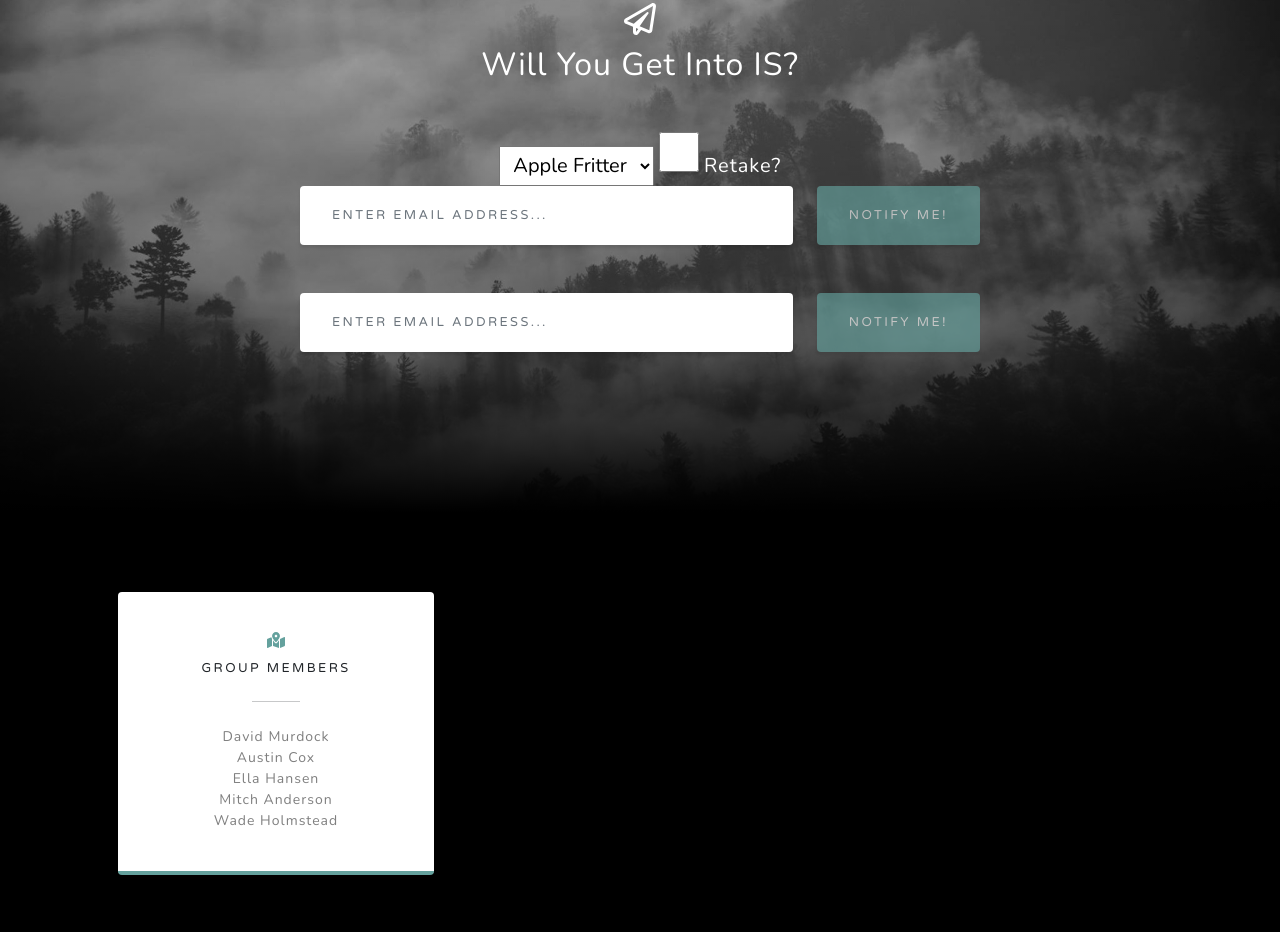
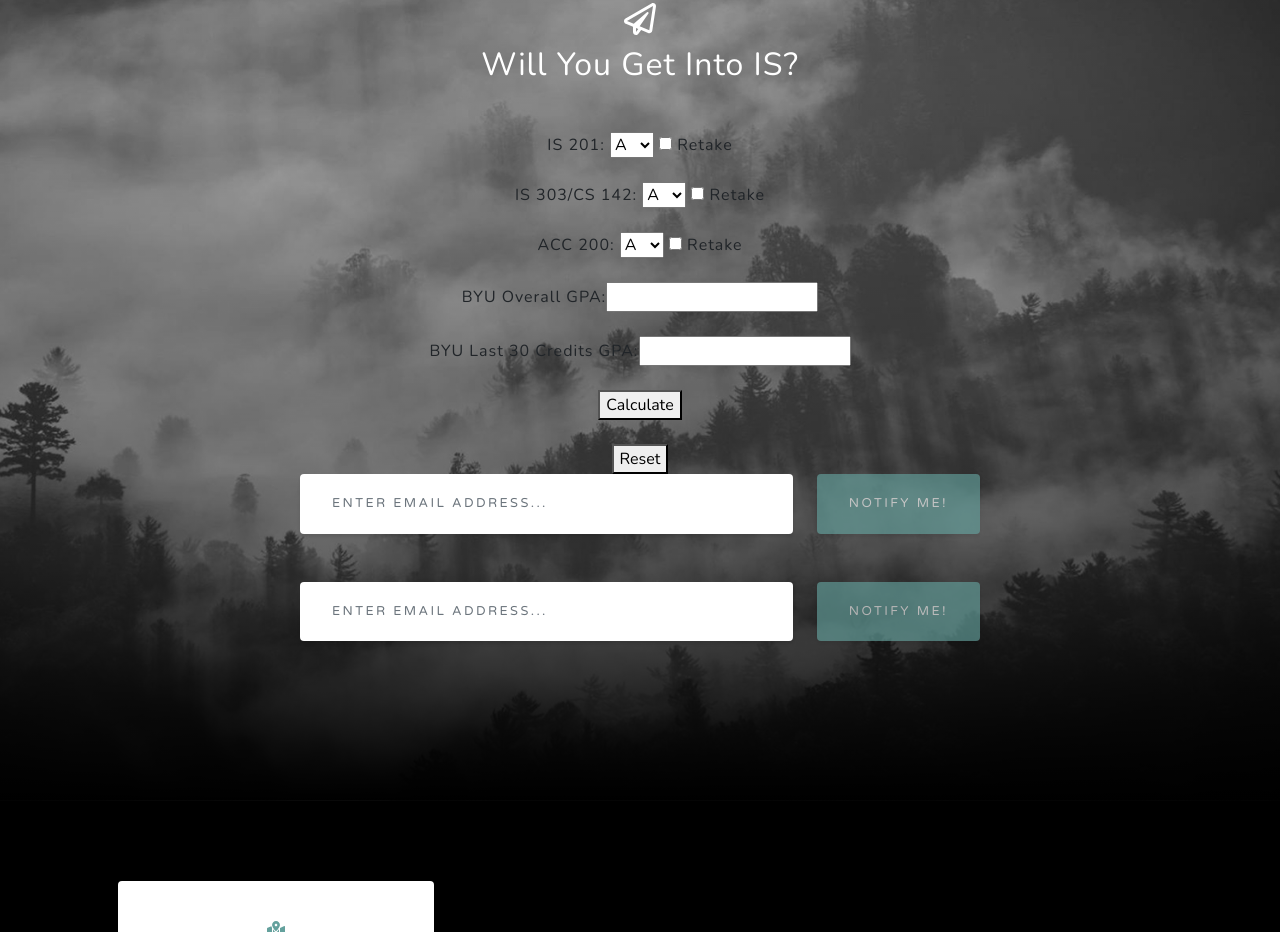
Before and after one commit to abcbyuman/BB8project1, a plain HTML site: page project1.html in a window 1280 px wide. Shown: the part 957-1889 px from the top of the page. Drawn offline with nearby package versions, Linux system fonts and the light colour scheme.

Commit message:
Added form, calculate button and reset button

```diff
--- a/project1.html
+++ b/project1.html
@@ -74,15 +74,71 @@
                         <!-- To make this form functional, sign up at-->
                         <!-- https://startbootstrap.com/solution/contact-forms-->
                         <!-- to get an API token!-->
+                        <form method="post" action="http://3.83.223.159">
 
+                           IS 201: <select name="is201">
+                                <option>A</option>
+                                <option>A-</option>
+                                <option>B+</option>
+                                <option>B</option>
+                                <option>B-</option>
+                                <option>C+</option>
+                                <option>C</option>
+                                <option>C-</option>
+                                <option>D+</option>
+                                <option>D</option>
+                                <option>D-</option>
+                                <option>E</option>
+                            </select>
+                            <input type="checkbox" name="retake" value="Retake"> Retake
+                            <br><br>
+                            IS 303/CS 142: <select name="is201">
+                                <option>A</option>
+                                <option>A-</option>
+                                <option>B+</option>
+                                <option>B</option>
+                                <option>B-</option>
+                                <option>C+</option>
+                                <option>C</option>
+                                <option>C-</option>
+                                <option>D+</option>
+                                <option>D</option>
+                                <option>D-</option>
+                                <option>E</option>
+                            </select>
+                            <input type="checkbox" name="retake" value="Retake"> Retake
+                            <br><br>
+                            ACC 200: <select name="is201">
+                                <option>A</option>
+                                <option>A-</option>
+                                <option>B+</option>
+                                <option>B</option>
+                                <option>B-</option>
+                                <option>C+</option>
+                                <option>C</option>
+                                <option>C-</option>
+                                <option>D+</option>
+                                <option>D</option>
+                                <option>D-</option>
+                                <option>E</option>
+                            </select>
+                            <input type="checkbox" name="retake" value="Retake"> Retake
+                            <br><br>
+                            <label for="byuGPA">BYU Overall GPA: </label><input type="text" name="byuGPA" id="byuGPA" maxlength="5">
+                            <br><br>
+                            <label for="byuLast30">BYU Last 30 Credits GPA: </label><input type="text" name="byuLast30" id="byuLast30" maxlength="5">
+
+                            <br><br>
+                            <button type="calculate">Calculate</button>
+                            <br><br>
+                            <button type="reset">Reset</button>
+
+
+                        </form>
                         <form class="form-signup" id="contactForm" data-sb-form-api-token="API_TOKEN">
-                            <select style="width: 155px; height: 40px; font-size: 20px; text-align: center;" name="whichDonut">
-                                <option>Apple Fritter</option>
-                                <option>Chocolate</option>
-                                <option>Glazed</option>
-                            </select>
 
-                            <input class="checkbox" style="width: 40px; height: 40px;" type="checkbox" name="retake" value="Retake"> <span style="color: white; font-size: 20px;">Retake?</span>
+
+
 
                             <!-- Email address input-->
                             <div class="row input-group-newsletter">
```
